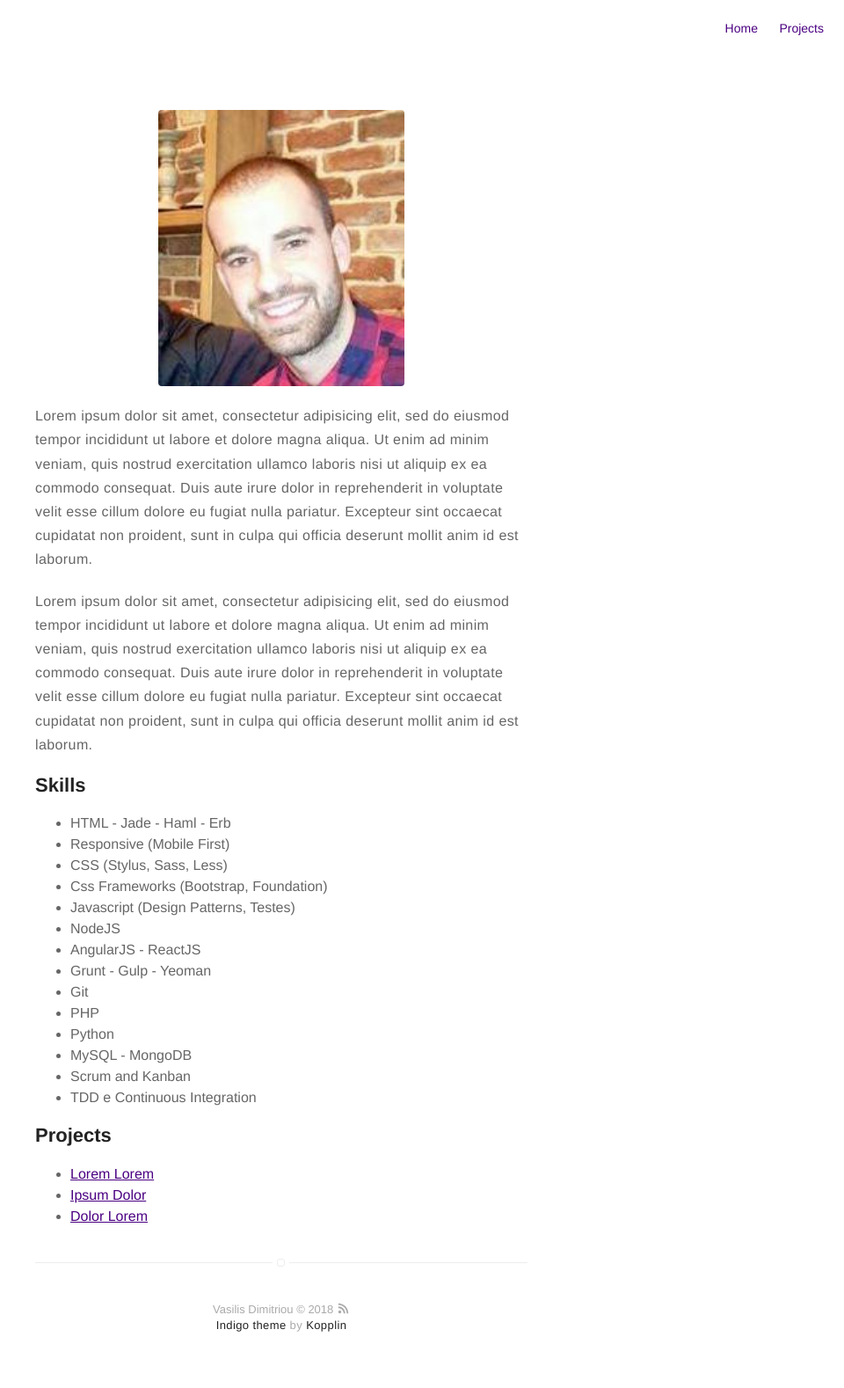
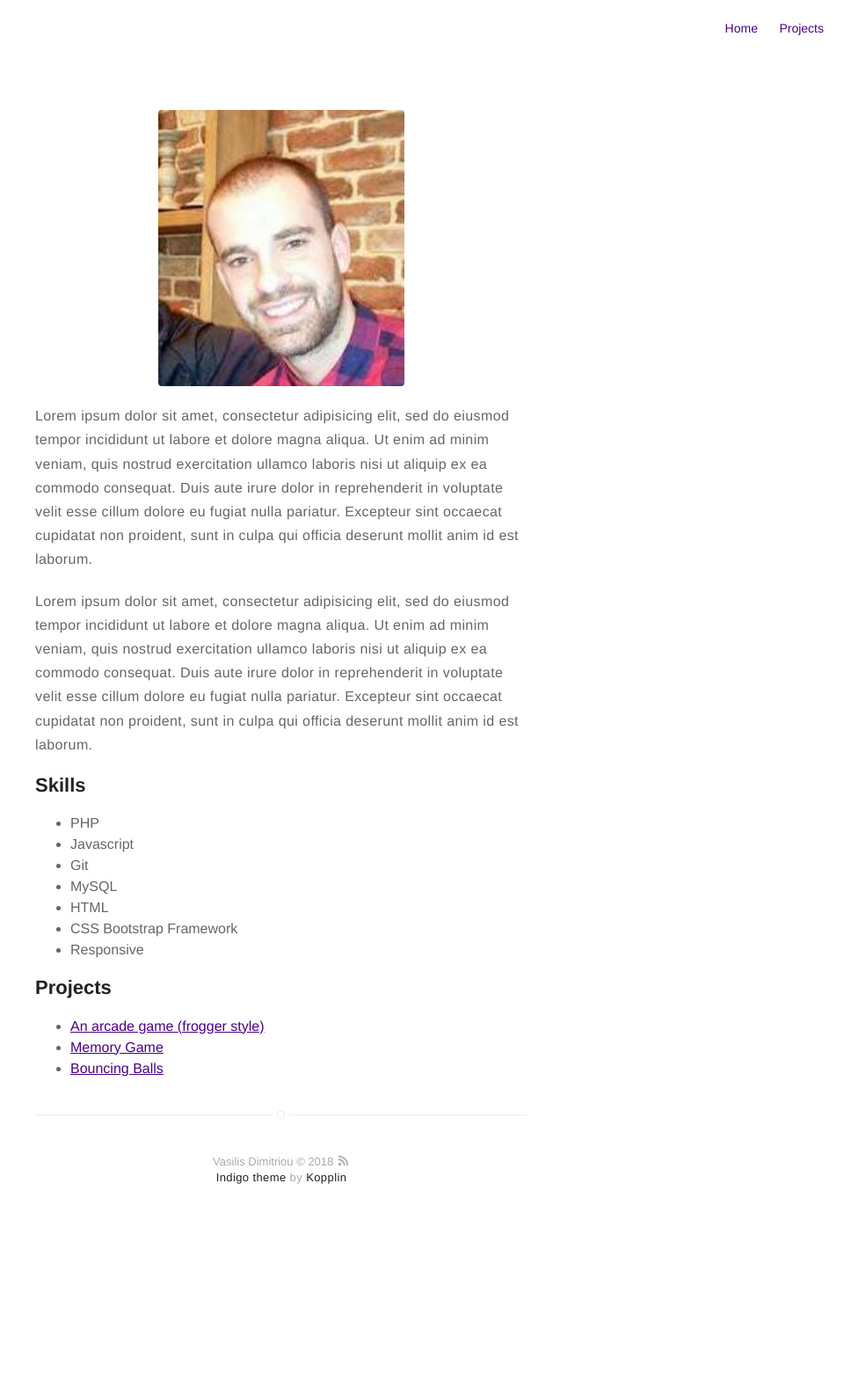
Before and after one commit to Vasilisdm/front-cover, a Jekyll site: the page built from about.md, in a window 1280 px wide. Shown: the whole page at 88% size, without its empty margins (320-1280 px from the left). Built offline with Jekyll 4.4.1, drawn with Linux system fonts in a browser that asks for light colours; after the commit the page ends 1410 px from its top, so only the background shows below that.

Commit message:
changed the skillset and added some projects

```diff
--- a/about.md
+++ b/about.md
@@ -21,26 +21,19 @@ proident, sunt in culpa qui officia deserunt mollit anim id est laborum.</p>
 <h2>Skills</h2>
 
 <ul class="skill-list">
-	<li>HTML - Jade - Haml - Erb</li>
-	<li>Responsive (Mobile First)</li>
-	<li>CSS (Stylus, Sass, Less)</li>
-	<li>Css Frameworks (Bootstrap, Foundation)</li>
-	<li>Javascript (Design Patterns, Testes)</li>
-	<li>NodeJS</li>
-	<li>AngularJS - ReactJS</li>
-	<li>Grunt - Gulp - Yeoman</li>
+	<li>PHP</li>
+	<li>Javascript</li>
 	<li>Git</li>
-	<li>PHP</li>
-	<li>Python</li>
-	<li>MySQL - MongoDB</li>
-	<li>Scrum and Kanban</li>
-	<li>TDD e Continuous Integration</li>
+	<li>MySQL</li>
+	<li>HTML</li>
+	<li>CSS Bootstrap Framework</li>
+	<li>Responsive</li>
 </ul>
 
 <h2>Projects</h2>
 
 <ul>
-	<li><a href="https://github.com/">Lorem Lorem</a></li>
-	<li><a href="https://github.com/">Ipsum Dolor</a></li>
-	<li><a href="https://github.com/">Dolor Lorem</a></li>
+	<li><a href="https://github.com/Vasilisdm/arcadeGame">An arcade game (frogger style)</a></li>
+	<li><a href="https://github.com/Vasilisdm/memoryGame">Memory Game</a></li>
+	<li><a href="https://github.com/Vasilisdm/bouncingBalls">Bouncing Balls</a></li>
 </ul>
```
